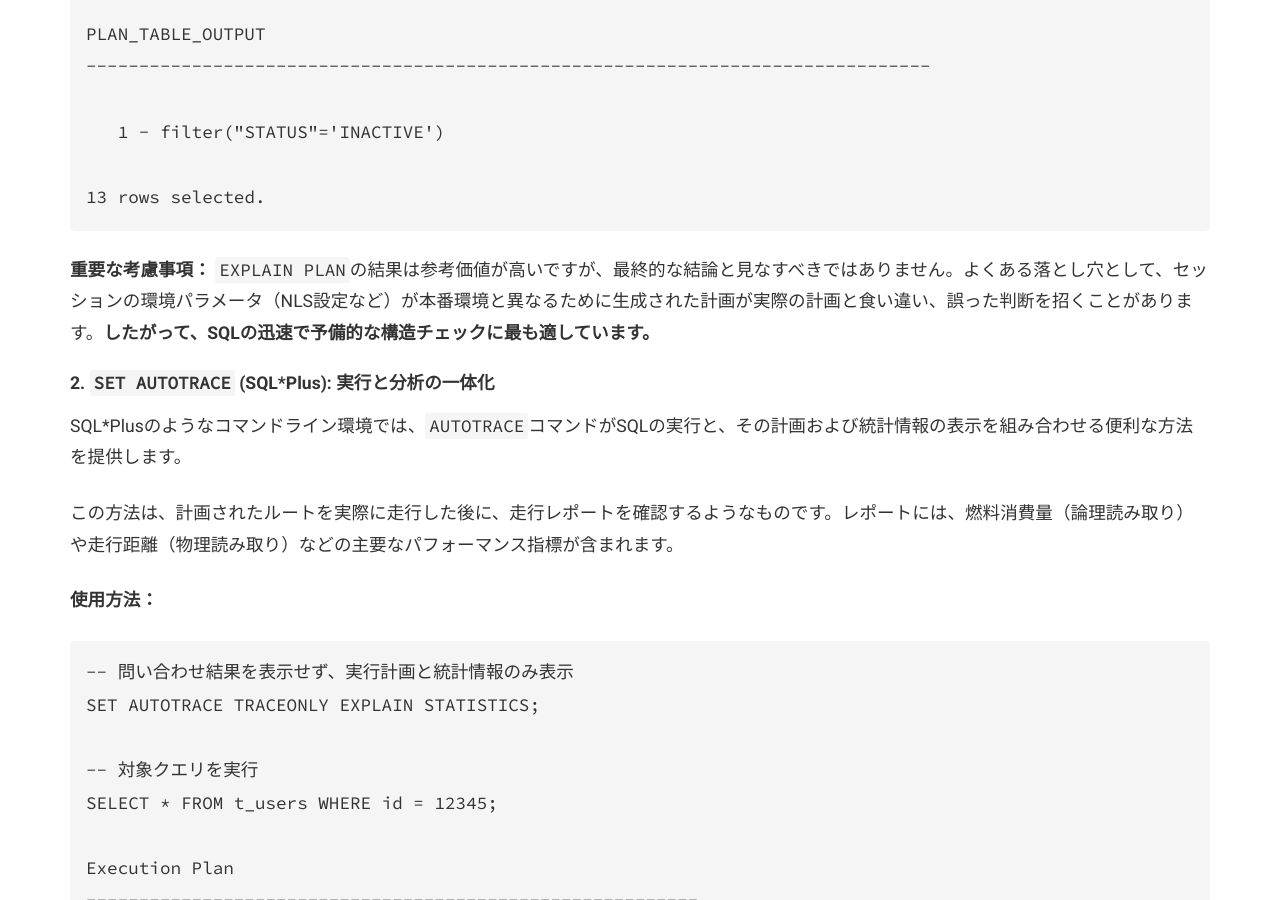
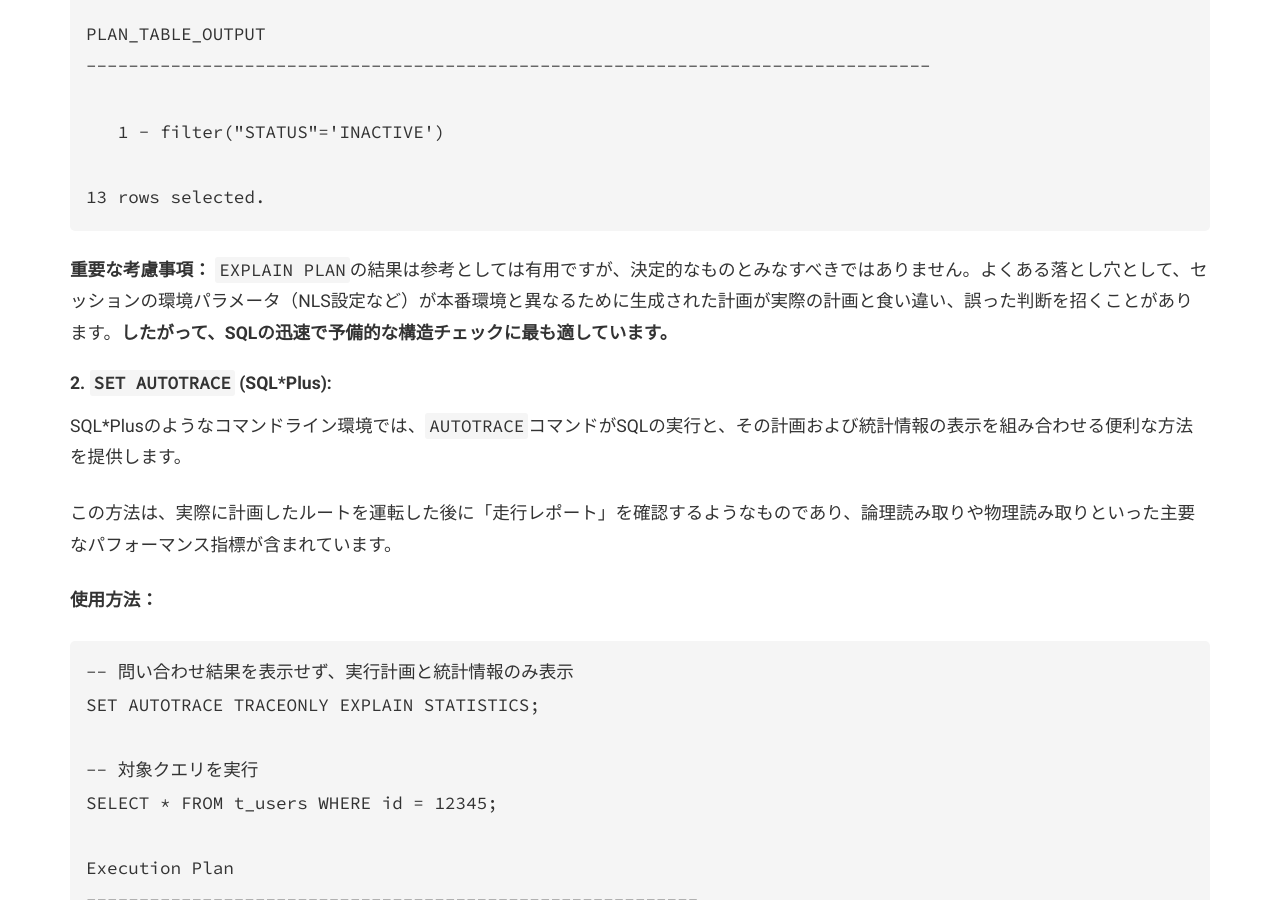
Before and after one commit to goodwaysIT/ja, a Jekyll site: the page built from _posts/2025-08-18-oracle-sql-execution-plan-guide.md, in a window 1280 px wide and 900 px high, scrolled down 2923 px. Built offline with Jekyll 4.4.1, drawn with Linux system fonts in a browser that asks for light colours; some of the changed text lies outside the part shown.

Commit message:
Update 2025-08-18-oracle-sql-execution-plan-guide.md

````diff
--- a/_posts/2025-08-18-oracle-sql-execution-plan-guide.md
+++ b/_posts/2025-08-18-oracle-sql-execution-plan-guide.md
@@ -55,7 +55,7 @@ END;
 
 SQLのコーディングと初期レビューの段階では、実際にクエリを実行してリソースを消費することなく、SQLの理論的な実行パス、特にインデックスの利用状況を迅速に評価することが主な要件となります。
 
-#### 1. `EXPLAIN PLAN`: オプティマイザの静的サンドボックス
+#### 1. `EXPLAIN PLAN`:
 
 `EXPLAIN PLAN`は、実行計画を取得するための最も基本的で迅速なコマンドです。これはSQLを実行せず、コストベースオプティマイザ（CBO）に既存のオブジェクト統計情報に基づいて見積もり実行計画を生成するよう要求するだけです。
 
@@ -94,13 +94,13 @@ PLAN_TABLE_OUTPUT
 ```
 
 **重要な考慮事項：**
-`EXPLAIN PLAN`の結果は参考価値が高いですが、最終的な結論と見なすべきではありません。よくある落とし穴として、セッションの環境パラメータ（NLS設定など）が本番環境と異なるために生成された計画が実際の計画と食い違い、誤った判断を招くことがあります。**したがって、SQLの迅速で予備的な構造チェックに最も適しています。**
+`EXPLAIN PLAN`の結果は参考としては有用ですが、決定的なものとみなすべきではありません。よくある落とし穴として、セッションの環境パラメータ（NLS設定など）が本番環境と異なるために生成された計画が実際の計画と食い違い、誤った判断を招くことがあります。**したがって、SQLの迅速で予備的な構造チェックに最も適しています。**
 
-#### 2. `SET AUTOTRACE` (SQL*Plus): 実行と分析の一体化
+#### 2. `SET AUTOTRACE` (SQL*Plus):
 
 SQL*Plusのようなコマンドライン環境では、`AUTOTRACE`コマンドがSQLの実行と、その計画および統計情報の表示を組み合わせる便利な方法を提供します。
 
-この方法は、計画されたルートを実際に走行した後に、走行レポートを確認するようなものです。レポートには、燃料消費量（論理読み取り）や走行距離（物理読み取り）などの主要なパフォーマンス指標が含まれます。
+この方法は、実際に計画したルートを運転した後に「走行レポート」を確認するようなものであり、論理読み取りや物理読み取りといった主要なパフォーマンス指標が含まれています。
 
 **使用方法：**
 ```sql
@@ -151,7 +151,7 @@ SET AUTOTRACE OFF;
 
 本番環境でパフォーマンス問題をトラブルシューティングする際には、SQLの**現在または直近の実際の実行計画**を取得することが極めて重要です。この実際の実行情報はOracleの共有プール（Shared Pool）に格納されています。
 
-#### `DBMS_XPLAN.DISPLAY_CURSOR`: 精密診断のための「キラーツール」
+#### `DBMS_XPLAN.DISPLAY_CURSOR`:
 
 `DBMS_XPLAN.DISPLAY_CURSOR`は、オンラインのSQLパフォーマンス問題を診断するための最良のツールです。これは共有プールから特定のSQLの実際の実行計画を抽出し、正確な実行時統計情報（実際の返却行数、実際の実行時間など）を付加して表示します。
 
@@ -240,7 +240,7 @@ Note
 
 **ケーススタディ：インデックス列への関数使用によるフルテーブルスキャン**
 
-不適切な関数使用によりインデックスが無効になる典型的なシナリオを考察します。
+不適切な関数使用によりインデックスが無効になる典型的なシナリオを見てみましょう。
 
 ```sql
 -- 悪しき実践: インデックス列に関数を使用すると、CBOがインデックスを利用できなくなる
````
Also changed, not shown: other parts of _posts/2025-08-18-oracle-sql-execution-plan-guide.md (+3 -3 lines).
